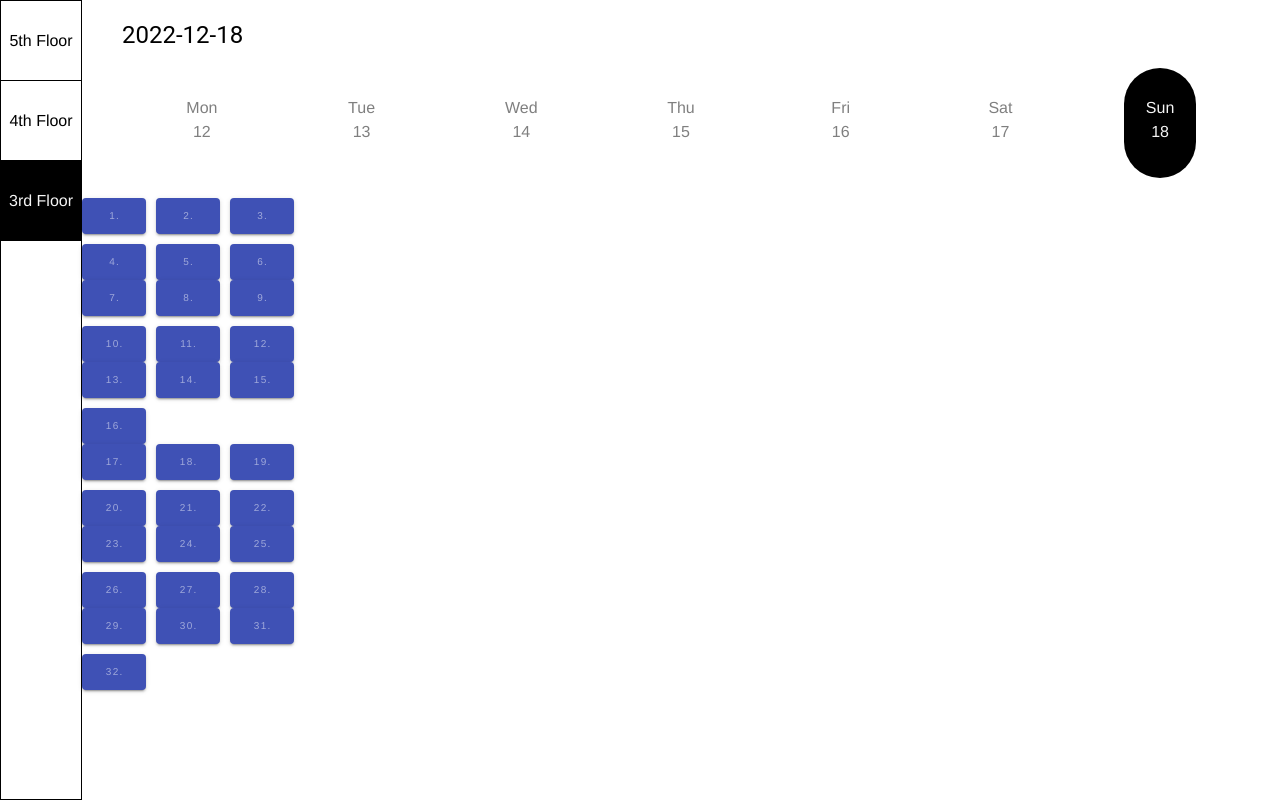
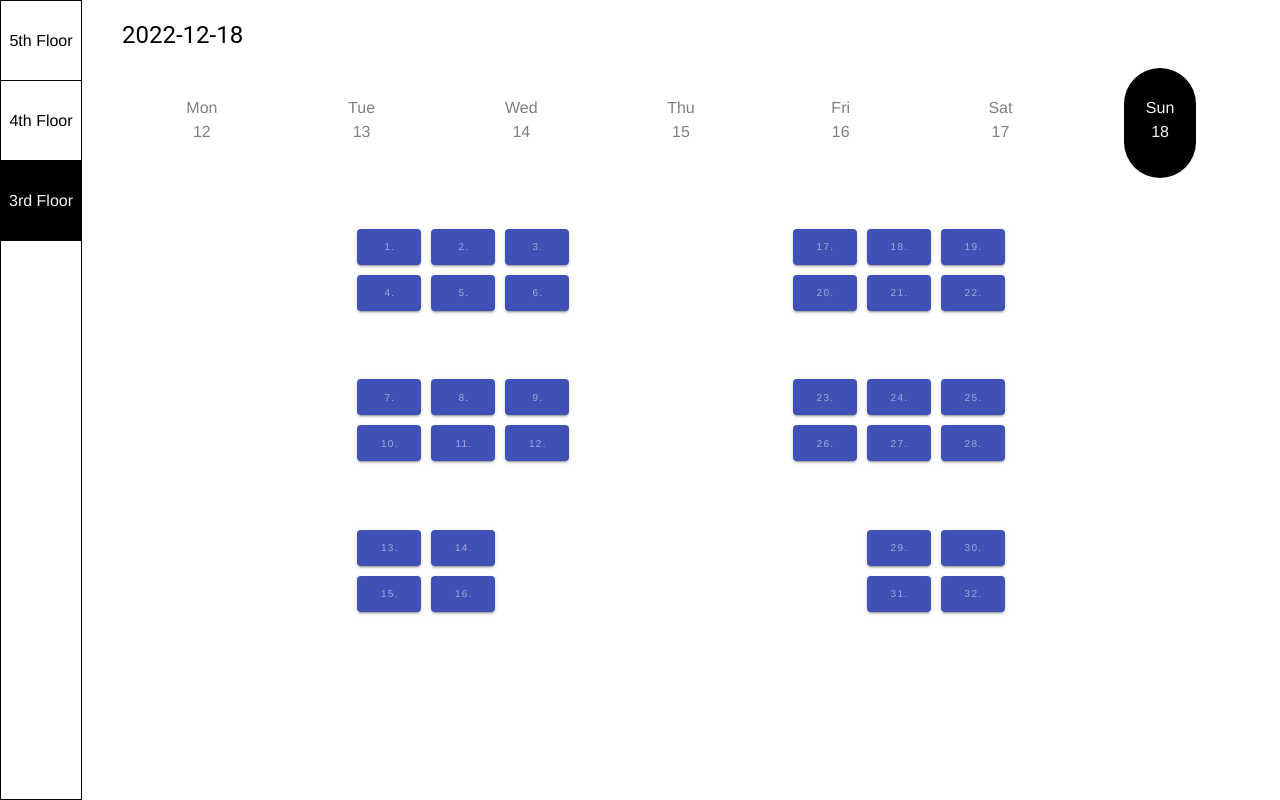
Before and after one commit to JooYoo/notMyDesk, a Vue app: page / in a window 1280 px wide. Built offline with nearby package versions, Linux system fonts and the light colour scheme; no server answers; the database is empty.

Commit message:
style: seats group layout

```diff
--- a/src/components/DeskGroup.vue
+++ b/src/components/DeskGroup.vue
@@ -32,7 +32,7 @@ export default {
     grid-template-columns: repeat(3, auto);
     grid-template-rows: repeat(2, auto);
   }
-  &:nth-child(n + 5) {
+  &:nth-child(n + 3) {
     grid-template-columns: repeat(2, auto);
     grid-template-rows: repeat(2, auto);
   }
--- a/src/components/Floor.vue
+++ b/src/components/Floor.vue
@@ -11,11 +11,6 @@
       :currentFloor="currentFloor"
       :roomSide="'right'"
     />
-    <!-- <div
-      v-if="isCurrentFloorExist"
-      class="desk-groups-wrapper"
-    >
-    </div> -->
   </div>
 </template>
 
@@ -42,18 +37,13 @@ export default {
 
 <style lang="scss" scoped>
 .floor-container {
+  display: flex;
+  justify-content: center;
+  align-items: center;
+  gap: 20%;
+  padding: 40px;
+  padding-top: unset;
   width: 100%;
-}
-
-.desk-groups-wrapper {
-  padding: 40px;
-  width: 100%;
-
-  display: grid;
-  grid-template-columns: repeat(2, auto);
-  grid-template-rows: repeat(3, auto);
-  align-content: center;
-  justify-content: space-evenly;
-  gap: 40px;
+  height: 70%;
 }
 </style>
--- a/src/components/Room.vue
+++ b/src/components/Room.vue
@@ -1,5 +1,8 @@
 <template>
-  <div class="rooms-wrapper">
+  <div
+    class="room-wrapper"
+    :class="seatsAlignment"
+  >
     <DeskGroup
       v-for="(oneGroupSeats, id) in oneRoomSeatGroups"
       :key="id"
@@ -21,9 +24,34 @@ export default {
     oneRoomSeatGroups() {
       return getOneRoomSeatGroups(this.currentFloor, this.roomSide);
     },
+    currentRoomSide() {
+      const oneRoomSeatGroups = getOneRoomSeatGroups(
+        this.currentFloor,
+        this.roomSide
+      );
+      return oneRoomSeatGroups[0][0].side;
+    },
+    seatsAlignment() {
+      return this.currentRoomSide == "left"
+        ? "seats-align--start"
+        : "seats-align--end";
+    },
   },
 };
 </script>
 
 <style lang="scss" scoped>
+.room-wrapper {
+  display: flex;
+  flex-direction: column;
+  justify-content: space-evenly;
+  align-items: center;
+  height: 100%;
+}
+.seats-align--start {
+  align-items: flex-start;
+}
+.seats-align--end {
+  align-items: flex-end;
+}
 </style>
--- a/src/components/WeeklyDatePicker.vue
+++ b/src/components/WeeklyDatePicker.vue
@@ -48,6 +48,7 @@ export default {
 <style lang="scss" scoped>
 .weekly-date-picker-container {
   padding: 20px 40px;
+  height: 20%;
 
   .picker-item-wrapper {
     display: flex;
```
